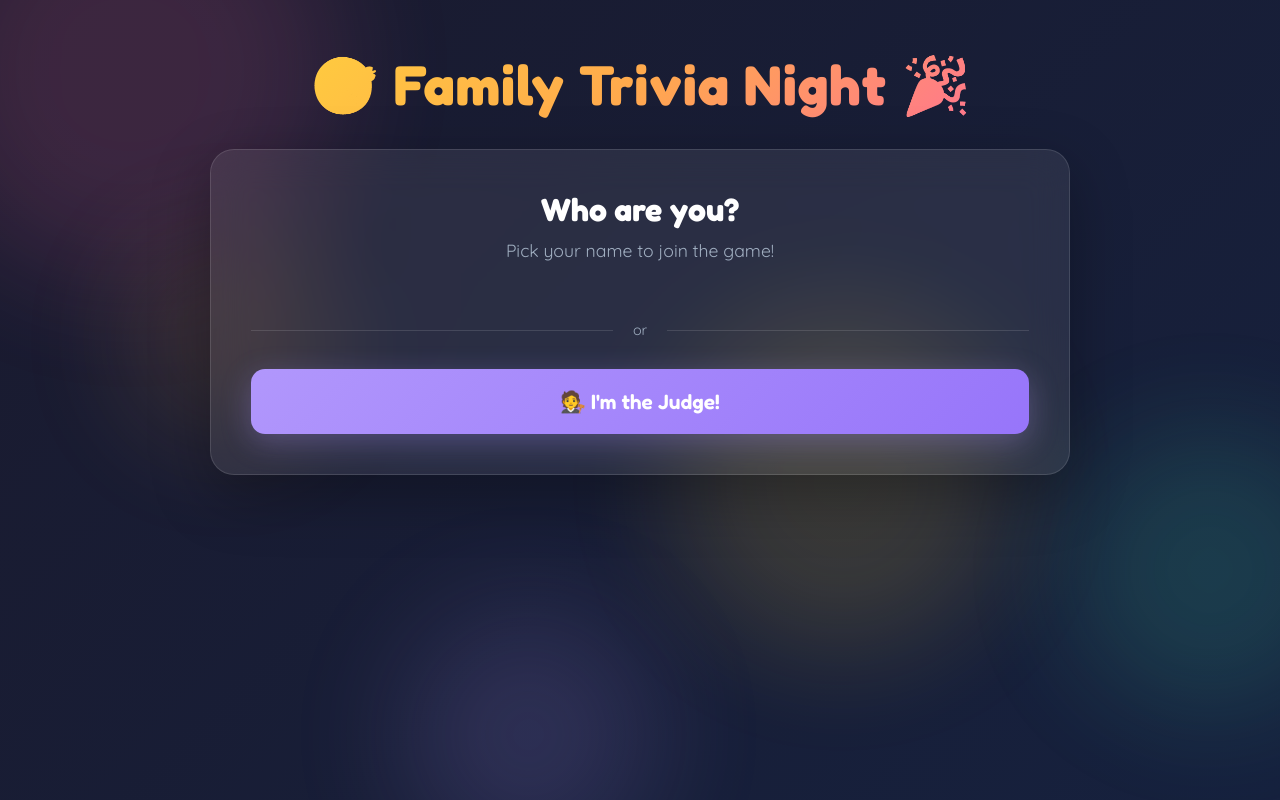
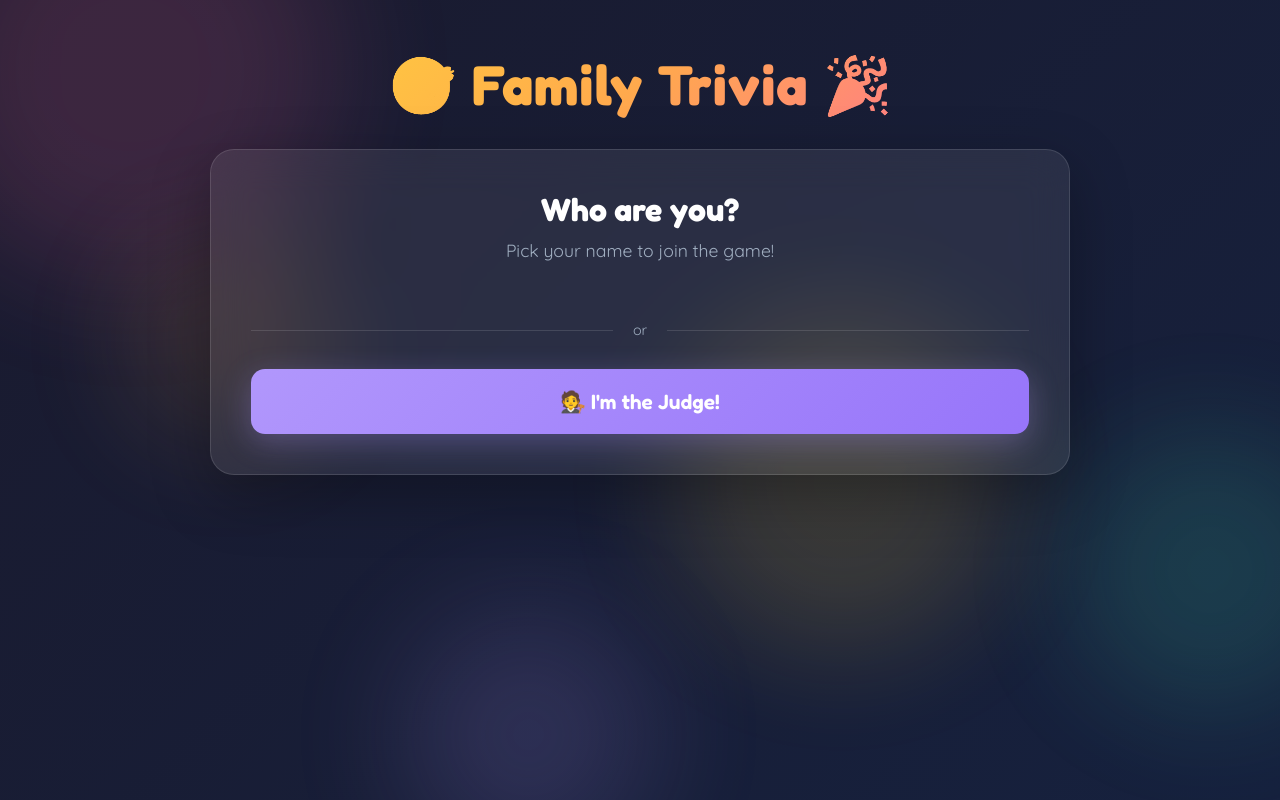
Before and after one commit to norahevans/Trivia, a website: page public/index.html in a window 1280 px wide. Drawn offline with nearby package versions, Linux system fonts and the light colour scheme; no server answers.

Commit message:
Update index.html

```diff
--- a/public/index.html
+++ b/public/index.html
@@ -20,7 +20,7 @@
 
   <div class="container">
     <header>
-      <h1>🎯 Family Trivia Night 🎉</h1>
+      <h1>🎯 Family Trivia 🎉</h1>
     </header>
 
     <!-- Player Selection Screen -->
```
